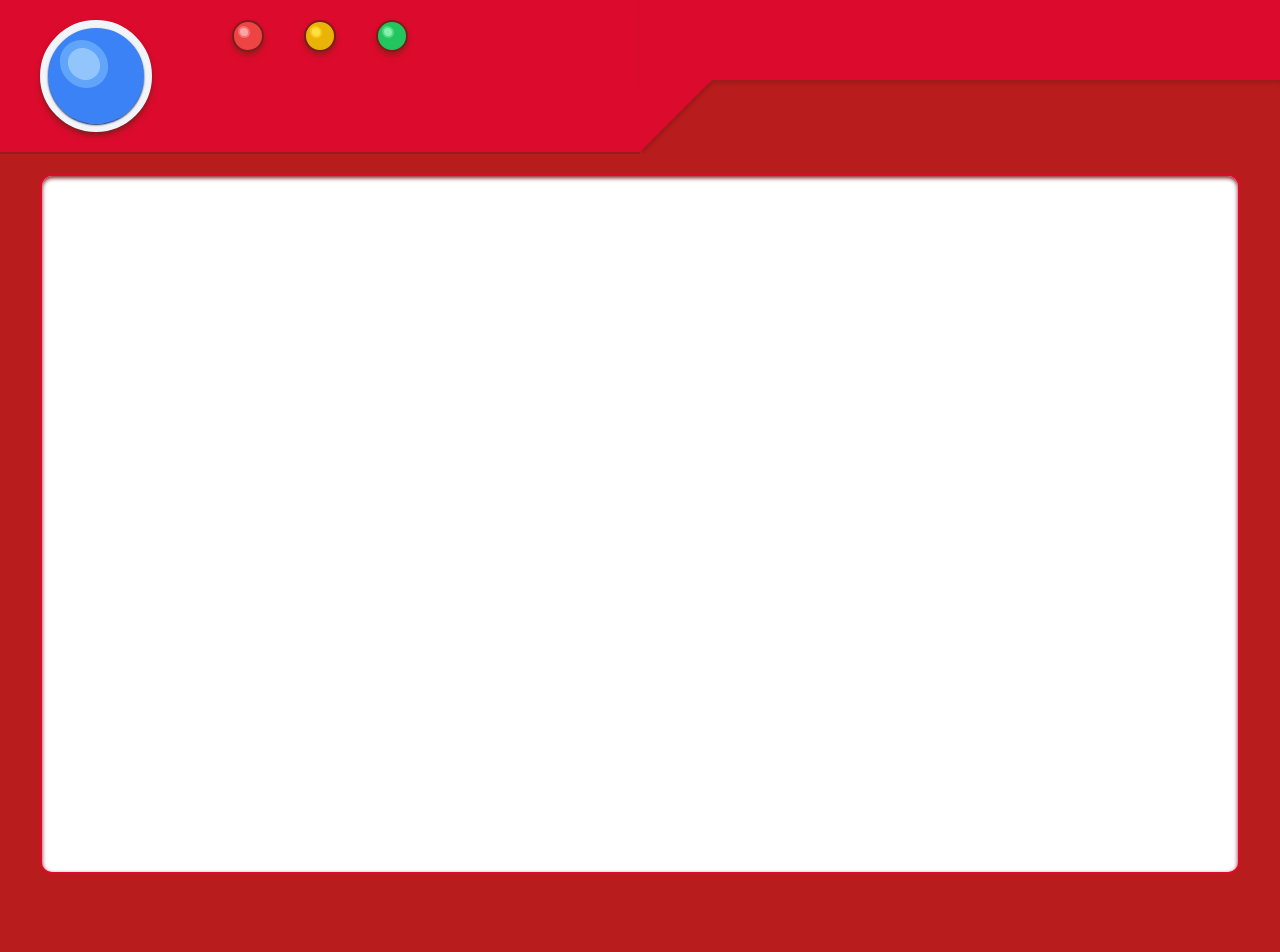
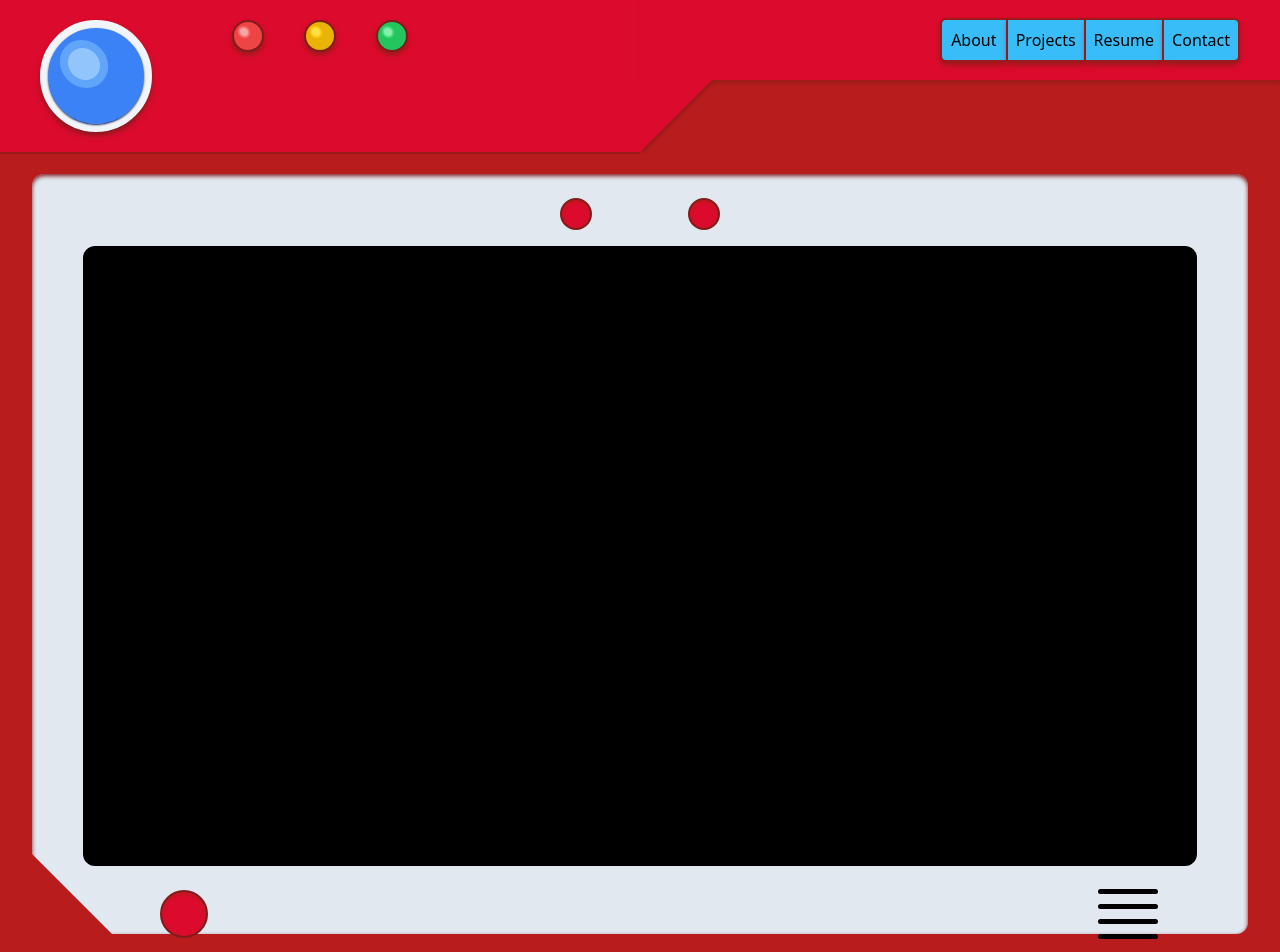
Before and after one commit to dustinbates/portfolio, a Vue app in the folder portfolio/: page / in a window 1280 px wide. Shown: the top 952 px of the page. Built offline with nearby package versions, Linux system fonts and the light colour scheme.

Commit message:
Pokedex background done

```diff
--- a/portfolio/src/App.vue
+++ b/portfolio/src/App.vue
@@ -2,18 +2,23 @@
   <div class="flex w-screen bg-red-700 overflow-x-hidden">
     <div class="flex w-full bg-red-600 border-b-2 border-red-800">
       <div class="flex justify-between lg:mx-10 mx-5 my-5">
-        <div @click="mobile=!mobile" class="blinkButton  relative flex justify-center rounded-full bg-blue-500 w-28 h-28 border-8 border-slate-100 shadow-md shadow-red-900">
+        <div @click="mobile = !mobile"
+          class="blinkButton  relative flex justify-center rounded-full bg-blue-500 w-28 h-28 border-8 border-slate-100 shadow-md shadow-red-900">
           <div class="absolute rounded-full h-full w-full shadow-sm shadow-blue-950 "></div>
           <div class="absolute rounded-full h-12 w-12 border-8 border-blue-400 bg-blue-300 skew-x-6 left-3 top-3"></div>
         </div>
         <div class="flex mx-20">
-          <div class="relative rounded-full bg-red-500 w-8 h-8 border-2 mx-5 ml-0 border-red-900 shadow-md shadow-red-800">
+          <div v-scrollAnimate
+            class="relative rounded-full bg-red-500 w-8 h-8 border-2 mx-5 ml-0 border-red-900 shadow-md shadow-red-800">
             <div class="absolute rounded-full h-3 w-3 border-2 border-red-400 bg-red-300 skew-x-6 left-1 top-1"></div>
           </div>
-          <div class="relative rounded-full bg-yellow-500 w-8 h-8 border-2 mx-5 border-red-900 shadow-md shadow-red-800">
-            <div class="absolute rounded-full h-3 w-3 border-2 border-yellow-400 bg-yellow-300 skew-x-6 left-1 top-1"></div>
+          <div v-scrollAnimate
+            class="relative rounded-full bg-yellow-500 w-8 h-8 border-2 mx-5 border-red-900 shadow-md shadow-red-800">
+            <div class="absolute rounded-full h-3 w-3 border-2 border-yellow-400 bg-yellow-300 skew-x-6 left-1 top-1">
+            </div>
           </div>
-          <div class="relative rounded-full bg-green-500 w-8 h-8 border-2 mx-5 border-red-900 shadow-md shadow-red-800">
+          <div v-scrollAnimate
+            class="relative rounded-full bg-green-500 w-8 h-8 border-2 mx-5 border-red-900 shadow-md shadow-red-800">
             <div class="absolute rounded-full h-3 w-3 border-2 border-green-400 bg-green-300 skew-x-6 left-1 top-1"></div>
           </div>
         </div>
@@ -23,56 +28,96 @@
       <div class="flex justify-end pr-10 bg-red-600 w-full h-20 box-shadow">
         <transition-group name="buttons">
           <div v-if="!mobile" class="flex w-1/2 items-center ">
-            <button @click="blink" class="w-28 bg-sky-400 border-2 border-red-800 rounded-l-lg p-2 shadow-md shadow-red-800">About</button>
-            <button @click="blink" class="w-28 bg-sky-400 border-2 border-l-0 border-red-800 p-2 shadow-md shadow-red-800">Projects</button>
-            <button @click="blink" class="w-28 bg-sky-400 border-2 border-l-0 border-red-800 p-2 shadow-md shadow-red-800">Resume</button>
-            <button @click="blink" class="w-28 bg-sky-400 border-2 border-l-0 border-red-800 rounded-r-lg p-2 shadow-md shadow-red-800">Contact</button>
+            <button @click="blink"
+              class="w-28 bg-sky-400 border-2 border-red-800 rounded-l-md p-2 shadow-md shadow-red-800">About</button>
+            <button @click="blink"
+              class="w-28 bg-sky-400 border-2 border-l-0 border-red-800 p-2 shadow-md shadow-red-800">Projects</button>
+            <button @click="blink"
+              class="w-28 bg-sky-400 border-2 border-l-0 border-red-800 p-2 shadow-md shadow-red-800">Resume</button>
+            <button @click="blink"
+              class="w-28 bg-sky-400 border-2 border-l-0 border-red-800 rounded-r-md p-2 shadow-md shadow-red-800">Contact</button>
           </div>
         </transition-group>
       </div>
       <div class="triangle"></div>
     </div>
   </div>
-  <div class="flex w-screen h-screen overflow-x-hidden bg-red-700 justify-center items-center px-5 lg:px-10 pt-5 pb-20">
-    <div class="bg-white mx-auto py-4 h-full w-full border-2 border-red-600 shadow-inner shadow-red-900 rounded-xl">
-
+  <div class="flex w-screen h-screen overflow-x-hidden bg-red-700 justify-center items-center px-5 lg:px-8 py-5">
+    <div class="relative bg-slate-200 mx-auto pt-4 h-full w-full shadow-inner shadow-red-900 rounded-xl">
+      <div class="flex justify-center py-2">
+        <div class="rounded-full w-8 h-8 mx-12 border-2 border-red-900 shadow-inner shadow-red-700 bg-red-600"></div>
+        <div class="rounded-full w-8 h-8 mx-12 border-2 border-red-900 shadow-inner shadow-red-700 bg-red-600"></div>
+      </div>
+      <div class="flex rounded-xl w-11/12 h-5/6 mx-auto md:my-2 bg-black"></div>
+      <div class="flex justify-between items-center px-5 md:px-20">
+        <div class="rounded-full w-12 h-12 border-2 mx-14 md:mx-12 border-red-900 shadow-inner shadow-red-700 bg-red-600">
+        </div>
+        <svg xmlns="http://www.w3.org/2000/svg" fill="none" viewBox="0 0 24 24" stroke-width="1.5" stroke="currentColor"
+          class="w-20 h-20">
+          <path stroke-linecap="round" stroke-linejoin="round"
+            d="M3.75 5.25h16.5m-16.5 4.5h16.5m-16.5 4.5h16.5m-16.5 4.5h16.5" />
+        </svg>
+      </div>
+      <div class="triangle2 absolute bottom-0 left-0"></div>
     </div>
+  </div>
+  <div class="flex w-full h-20 bg-red-600 border-t-2 border-red-800">
   </div>
 </template>
 
 <script>
-export default{
-  data(){
-    return{
-      mobile: true,
-
+export default {
+  data() {
+    return {
+      mobile: false,
     }
   },
   methods: {
-    blink(){
+    blink() {
       let button = document.querySelector('.blinkButton')
       console.log(button);
       button?.classList.toggle('blinker')
       setTimeout(() => {
         button?.classList.remove('blinker')
-      }, 600)
+      }, 800)
     },
   },
 }
 </script>
 
 <style scoped>
-
-.blinker{
+.blinker {
   animation: blink 300ms linear 2;
   animation-delay: 100ms;
 }
 
 @keyframes blink {
-  from {background-color: white};
-  to {background-color: black};
+  0% {
+    filter: brightness(1);
+  }
+
+  50% {
+    filter: brightness(1.75);
+  }
+
+  100% {
+    filter: brightness(1);
+  }
 }
-.triangle{
+
+.before-enter {
+  animation: blink 500ms linear;
+}
+
+.before-enter:nth-child(2) {
+  animation-delay: 300ms;
+}
+
+.before-enter:nth-child(3) {
+  animation-delay: 600ms;
+}
+
+.triangle {
   width: 0;
   height: 0;
   border-top: 72px solid #DC0B2D;
@@ -80,19 +125,24 @@ export default{
   filter: drop-shadow(2px 2px 1px #991b1b);
 }
 
-.box-shadow{
+.triangle2 {
+  width: 0;
+  height: 0;
+  border-bottom: 80px solid #b91c1c;
+  border-right: 80px solid transparent;
+}
+
+.box-shadow {
   box-shadow: 3px 3px 5px #991b1b;
 }
 
-
 .buttons-enter-active,
-.buttons-leave-active{
+.buttons-leave-active {
   transition: all 200ms ease;
 }
 
 .buttons-enter-from,
-.buttons-leave-to{
+.buttons-leave-to {
   opacity: 0;
   transform: translateX(-400px);
-}
-</style>
+}</style>
--- a/portfolio/src/main.js
+++ b/portfolio/src/main.js
@@ -1,5 +1,9 @@
 import { createApp } from 'vue'
 import './style.css'
 import App from './App.vue'
+import {scrollAnimate} from './utils/ScrollAnimate'
 
-createApp(App).mount('#app')
+const root = createApp(App)
+root.directive('scrollAnimate', scrollAnimate)
+root
+.mount('#app')
--- /dev/null
+++ b/portfolio/src/utils/ScrollAnimate.js
@@ -0,0 +1,21 @@
+const animatedScrollObserver = new IntersectionObserver(
+  (entries, animatedScollObserver) => {
+    entries.forEach((entry) => {
+      if (entry.isIntersecting) {
+        entry.target.classList.add('enter')
+        animatedScollObserver.unobserve(entry.target)
+      }
+    })
+  }
+)
+
+
+export const scrollAnimate = (el, binding) => {
+  if (!binding.value) {
+    binding.value = { before: 'before-enter', after: "upon-exit" }
+  }
+  console.log(binding);
+  el.classList.add('before-enter')
+  animatedScrollObserver.observe(el)
+
+}
```
